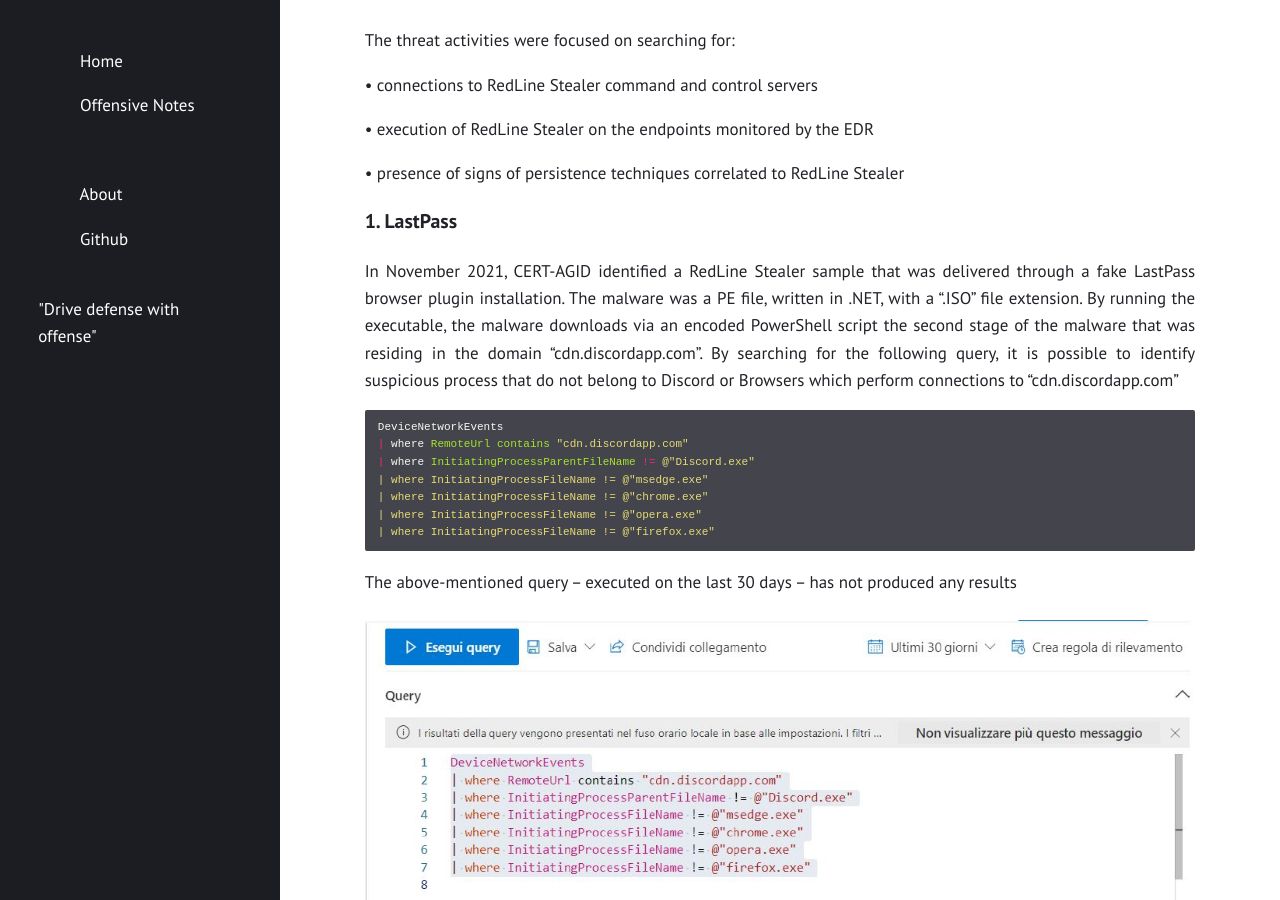
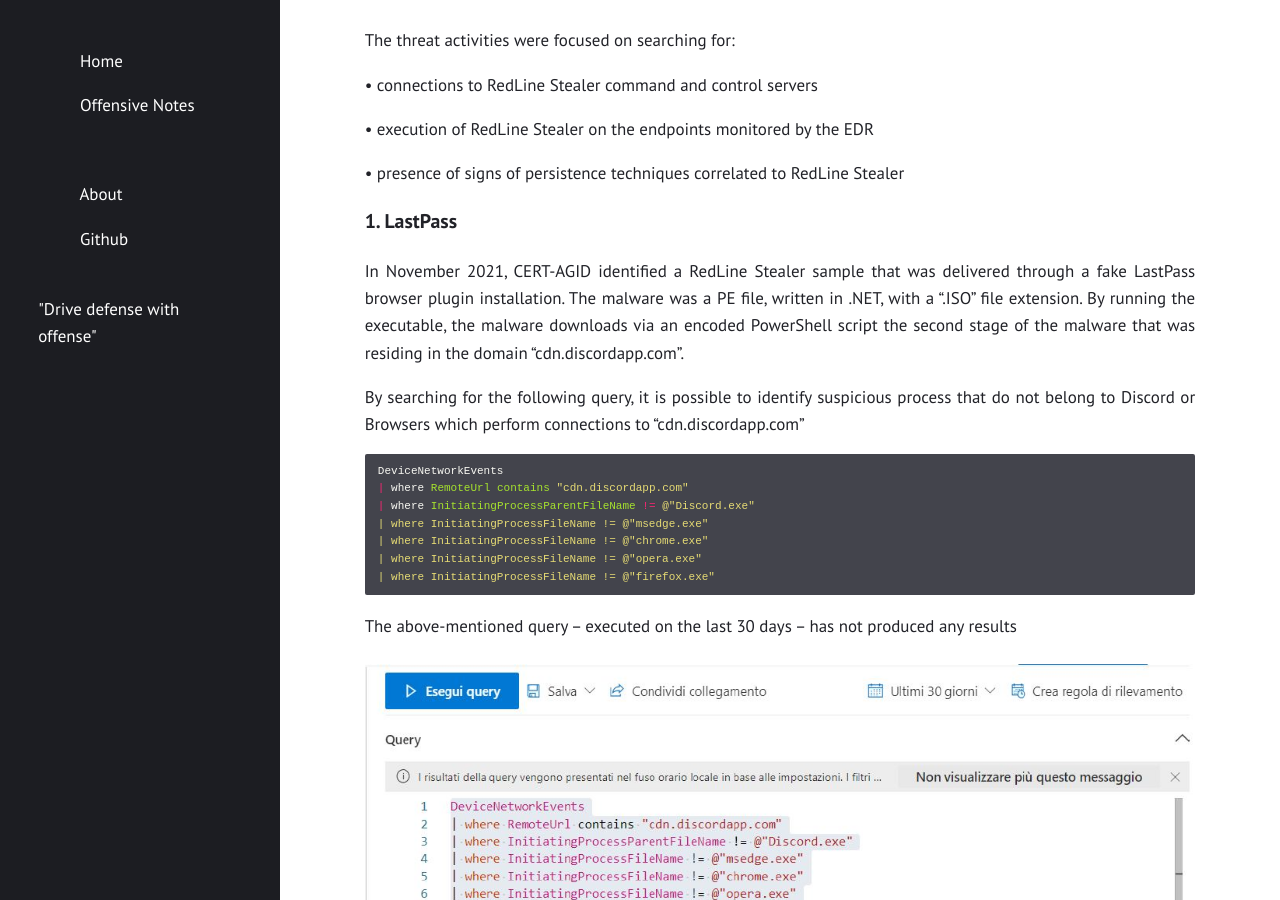
Before and after one commit to Fil88/Fil88.github.io, a Jekyll site: the page built from _posts/2022-12-10-RedLine-Stealer.md, in a window 1280 px wide and 900 px high, scrolled down 2402 px. Built offline with Jekyll 4.4.1, drawn with Linux system fonts in a browser that asks for light colours.

Commit message:
Update 2022-12-10-RedLine-Stealer.md

````diff
--- a/_posts/2022-12-10-RedLine-Stealer.md
+++ b/_posts/2022-12-10-RedLine-Stealer.md
@@ -61,6 +61,7 @@
 ### 1. LastPass
 
 In November 2021, CERT-AGID identified a RedLine Stealer sample that was delivered through a fake LastPass browser plugin installation. The malware was a PE file, written in .NET, with a “.ISO” file extension. By running the executable, the malware downloads via an encoded PowerShell script the second stage of the malware that was residing in the domain “cdn.discordapp.com”.
+
 By searching for the following query, it is possible to identify suspicious process that do not belong to Discord or Browsers which perform connections to “cdn.discordapp.com”
 
 ```powershell
@@ -89,10 +90,6 @@
 
 By searching for the following query, it is possible to identify run registry keys which are named “sys_w4”.
 
-<p align="center">
-  <img src="/assets/posts/2022-12-10-RedLine-Stealer/6.JPG">
-</p>
-
 ```powershell
 DeviceRegistryEvents
 | where RegistryKey contains "Software\\Microsoft\\Windows\\CurrentVersion\\Run"
@@ -101,11 +98,20 @@
 
 The above-mentioned query – executed on the last 30 days – has not produced any results.
 
+
+<p align="center">
+  <img src="/assets/posts/2022-12-10-RedLine-Stealer/6.JPG">
+</p>
+
+
+
+
+
+Finally, it has been performed various queries to identify the IoCs described on CERT-AGID report. The queries – performed on the last 30 days – has not identified any match with the reported IoCs.
+
 <p align="center">
   <img src="/assets/posts/2022-12-10-RedLine-Stealer/7.JPG">
 </p>
-
-Finally, it has been performed various queries to identify the IoCs described on CERT-AGID report. The queries – performed on the last 30 days – has not identified any match with the reported IoCs.
 
 <p align="center">
   <img src="/assets/posts/2022-12-10-RedLine-Stealer/8.JPG">
````
